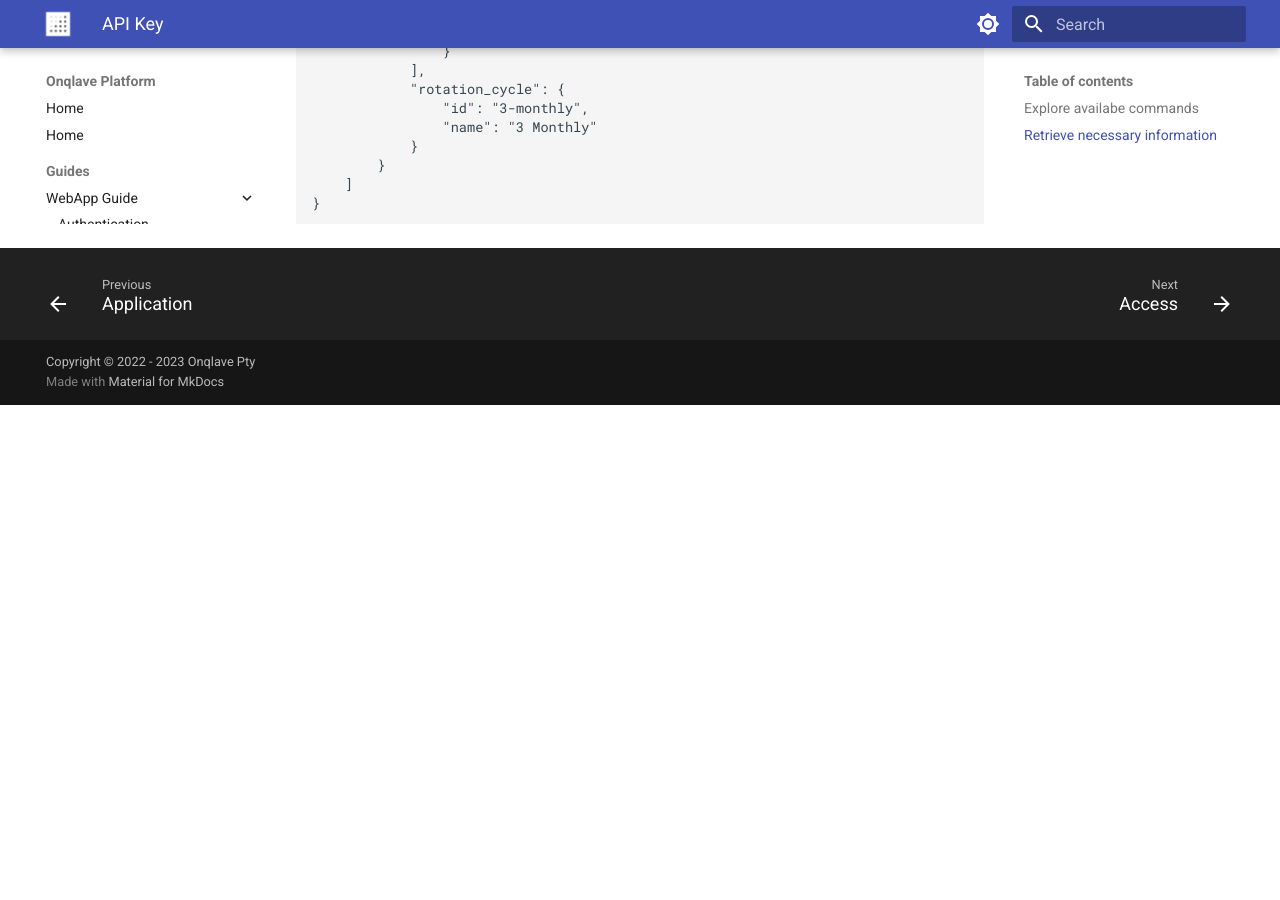
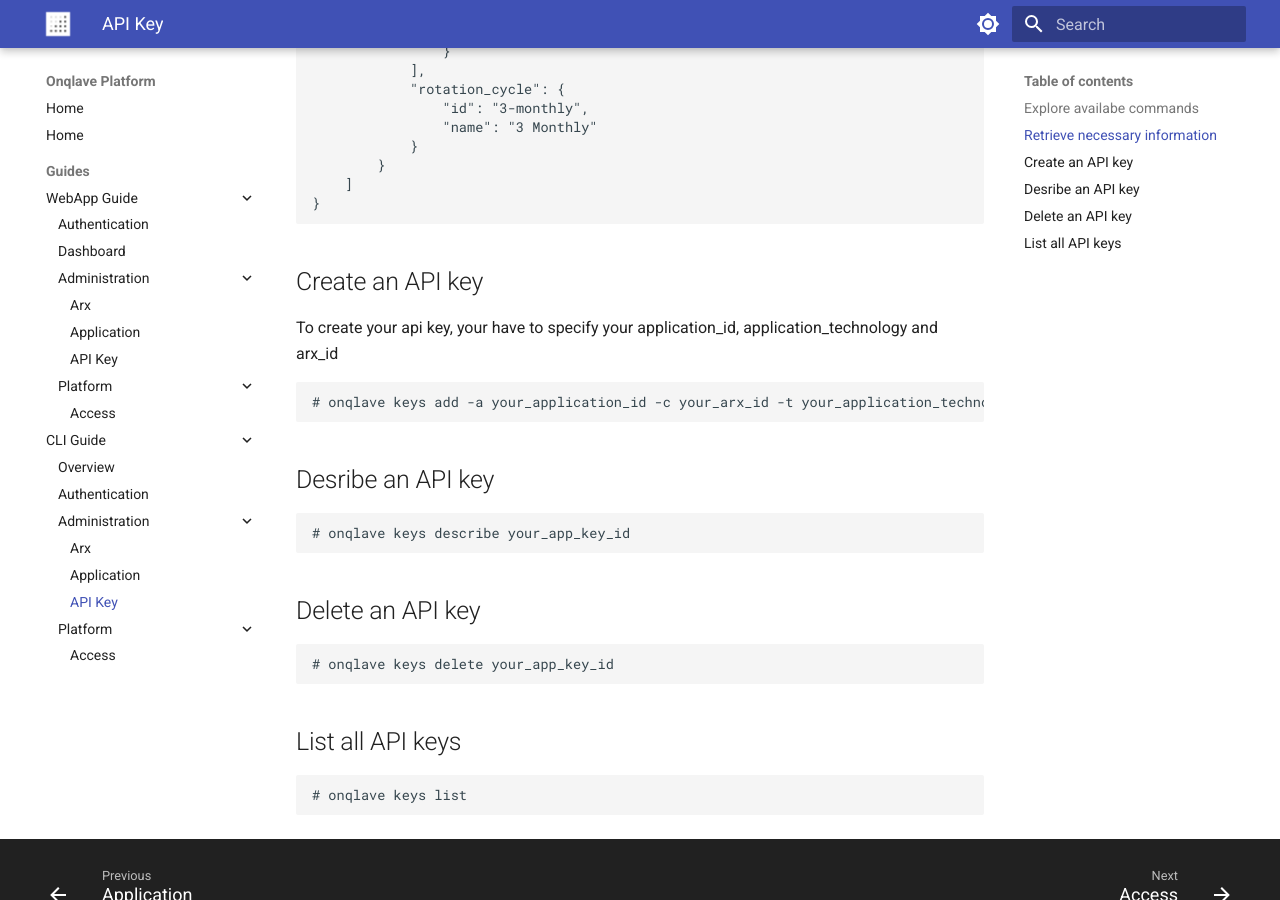
Before and after one commit to onqlavelabs/onqlave.docs, an MkDocs documentation site: the page built from docs/guides/cli-guide/administration/apikey.md, in a window 1280 px wide and 900 px high, scrolled down 3358 px. Built offline with MkDocs 1.6.1 and Material for MkDocs 9.7.7, drawn with Linux system fonts in a browser that asks for light colours; before the commit the page ends 3763 px from its top, so only the background shows below that.

Commit message:
[ADD] ci test

````diff
--- a/docs/guides/cli-guide/administration/apikey.md
+++ b/docs/guides/cli-guide/administration/apikey.md
@@ -172,7 +172,7 @@ API Key Base Information =>
 }
 ```
 
-<!-- ## Create an API key
+## Create an API key
 To create your api key, your have to specify your application_id, application_technology and arx_id
 
 ```
@@ -190,7 +190,8 @@ To create your api key, your have to specify your application_id, application_te
 # onqlave keys delete your_app_key_id
 ```
 
+
 ## List all API keys
 ```
 # onqlave keys list
-``` -->
+```
````
